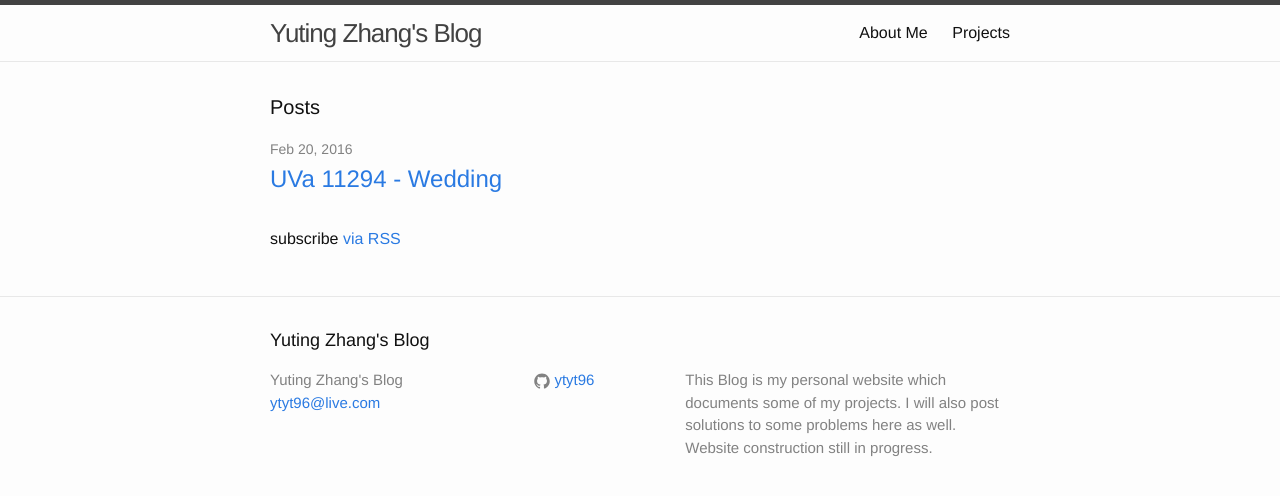
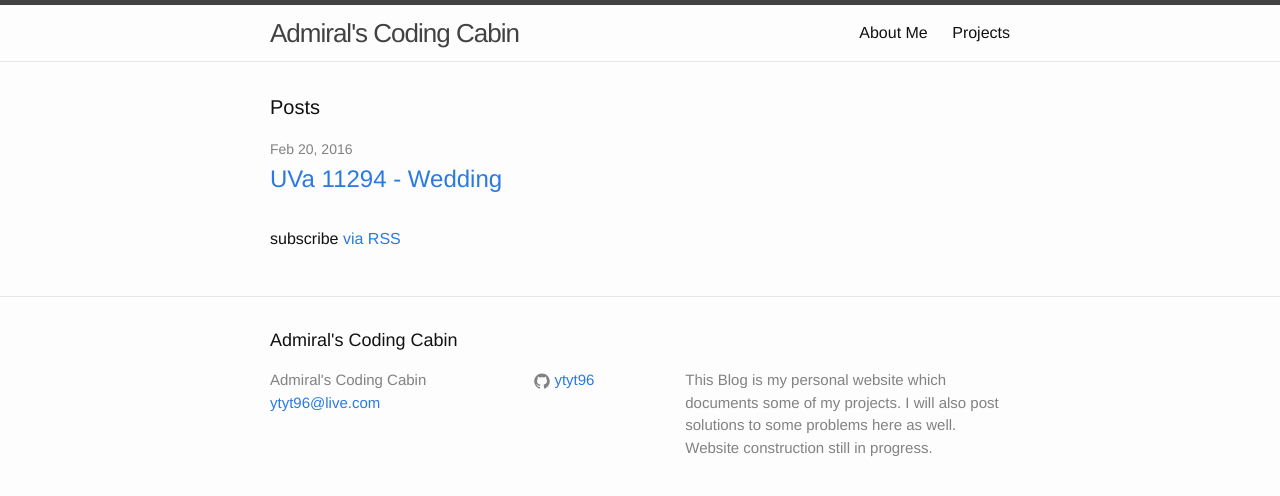
Before and after one commit to khaledlooda/yuting-zhang.github.io, a Jekyll site: the page built from index.html, in a window 1280 px wide. Shown: the top 496 px of the page. Built offline with Jekyll 4.4.1, drawn with Linux system fonts in a browser that asks for light colours.

Commit message:
title changed

```diff
--- a/_config.yml
+++ b/_config.yml
@@ -7,10 +7,11 @@
 
 # Site settings
 site:
-owner:
-disque-shortname: yutingzhang
+    owner:
+        disque-shortname: yutingzhang
 comments: true
-title: Yuting Zhang's Blog
+
+title: Admiral's Coding Cabin
 email: ytyt96@live.com
 description: > # this means to ignore newlines until "baseurl:"
     This Blog is my personal website which documents some of my projects.
```
